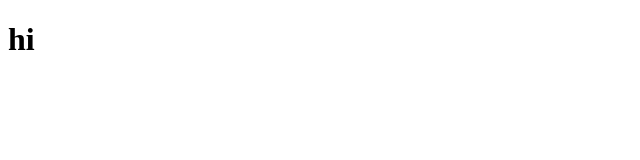
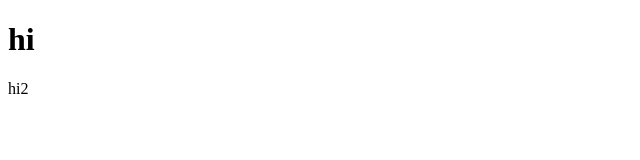
Before and after one commit to judyd995/git_cours, a plain HTML site: page index.html in a window 1280 px wide. Shown: the full height of the page, 0-640 px from the left. Drawn offline with Linux system fonts and the light colour scheme.

Commit message:
edit
edit

```diff
--- a/index.html
+++ b/index.html
@@ -7,5 +7,6 @@
 </head>
 <body>
     <h1>hi</h1>
+    <p>hi2</p>
 </body>
 </html>
```
